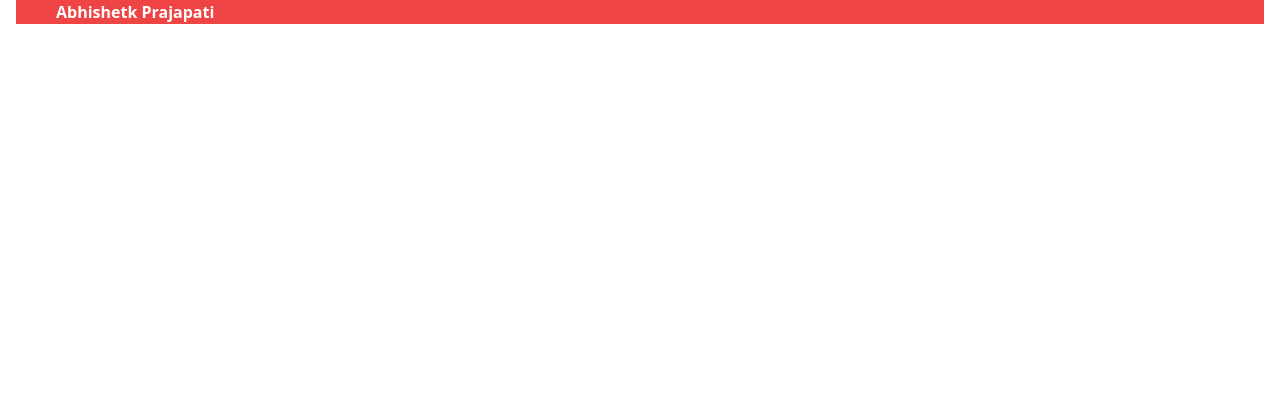
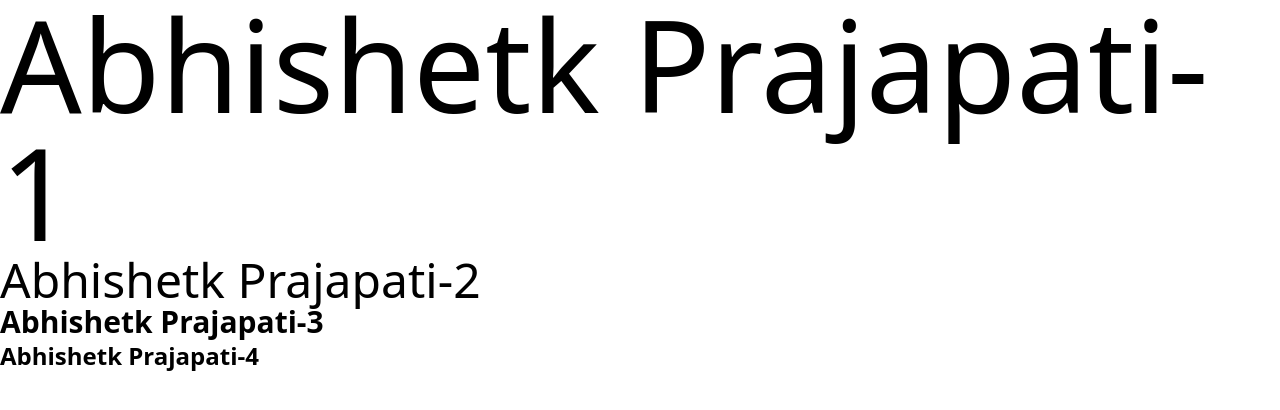
Before and after one commit to abhi-develope/Tailwind-CSS, a website: page src/index.html in a window 1280 px wide. Drawn offline with Linux system fonts and the light colour scheme.

Commit message:
font and sizing

```diff
--- a/src/index.html
+++ b/src/index.html
@@ -7,7 +7,10 @@
     <link rel="stylesheet" href="output.css">
 </head>
 <body>
-    <h1 class="font-bold bg-red-500 text-white  mx-4 px-10">Abhishetk Prajapati</h1>
+    <h1 class="text-9xl">Abhishetk Prajapati-1</h1>
+    <h2 class="text-5xl">Abhishetk Prajapati-2</h2>
+    <h3 class="text-3xl font-bold">Abhishetk Prajapati-3</h3>
+    <h4 class="text-2xl font-extrabold">Abhishetk Prajapati-4</h4>
 
 </body>
 </html>
```
Also changed, not shown: src/fontSizing.html (added, +16 -0 lines), src/output.css.
